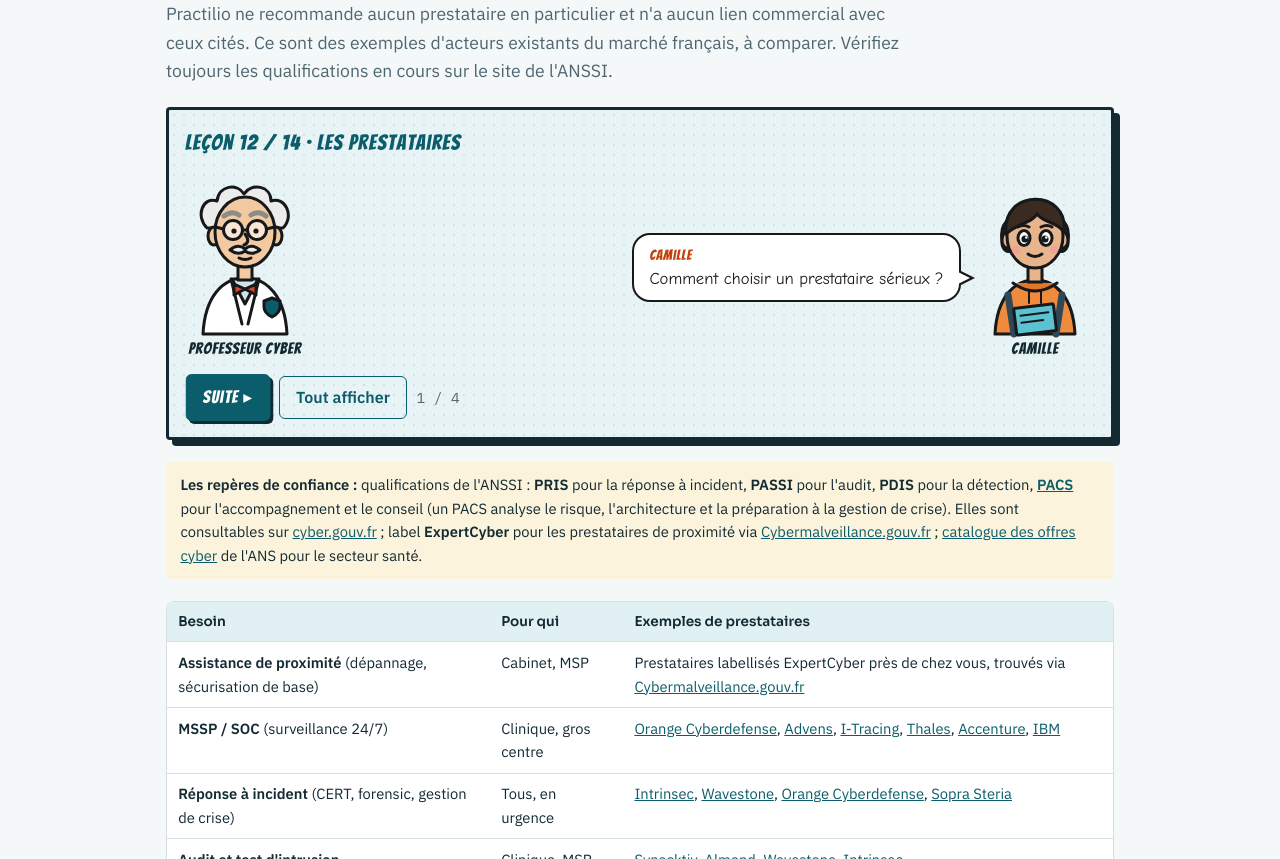
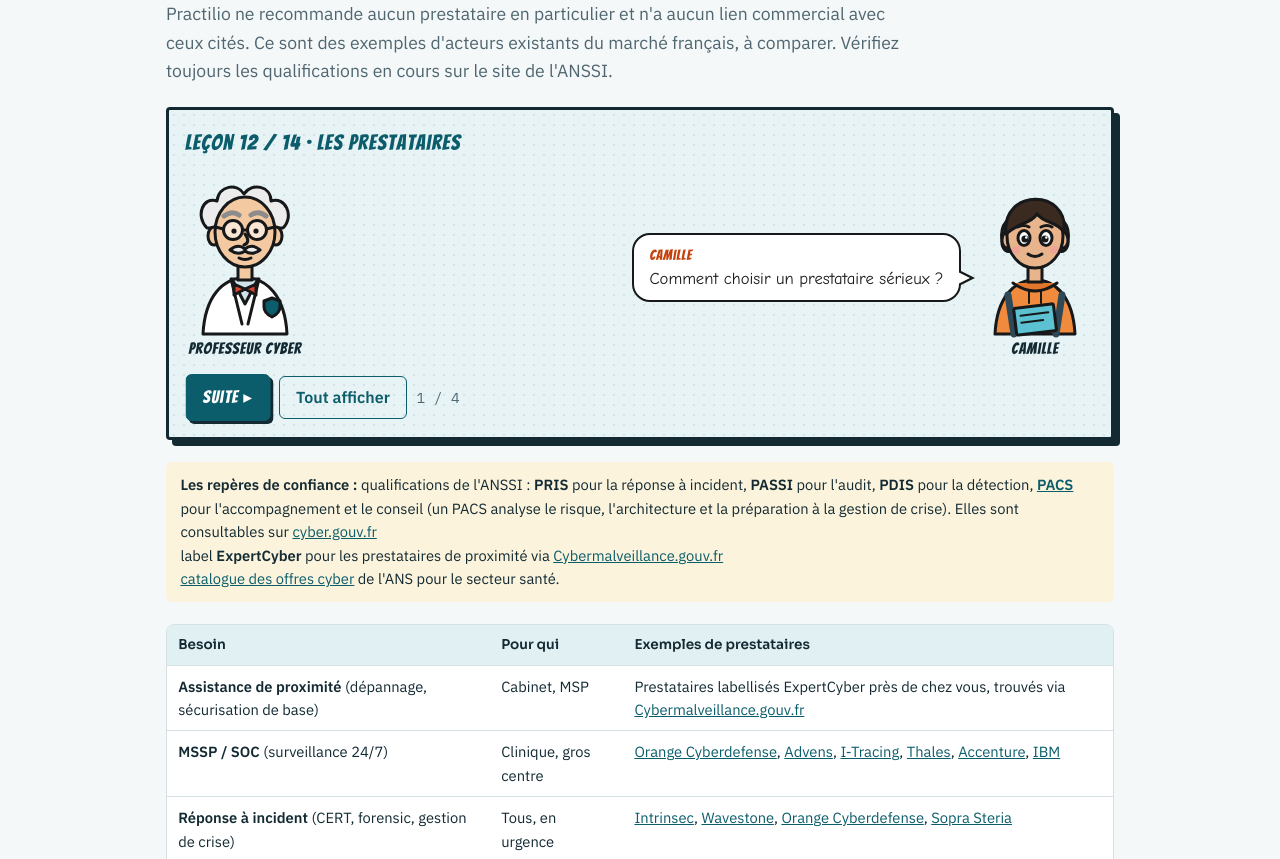
Before and after one commit to tasa95/sensibilisation_practilio, a plain HTML site: page site/prestataires/index.html in a window 1280 px wide. Shown: the part 241-1100 px from the top of the page. Drawn offline with Linux system fonts and the light colour scheme.

Commit message:
correction prestataires ;

```diff
--- a/site/prestataires/index.html
+++ b/site/prestataires/index.html
@@ -83,7 +83,7 @@
   <p class="eyebrow">Prestataires</p>
   <h1>Choisir un prestataire selon votre besoin</h1>
   <p class="lead">Practilio ne recommande aucun prestataire en particulier et n'a aucun lien commercial avec ceux cités. Ce sont des exemples d'acteurs existants du marché français, à comparer. Vérifiez toujours les qualifications en cours sur le site de l'ANSSI.</p>
-  <div class="note"><strong>Les repères de confiance :</strong> qualifications de l'ANSSI : <strong>PRIS</strong> pour la réponse à incident, <strong>PASSI</strong> pour l'audit, <strong>PDIS</strong> pour la détection, <a href="https://cyber.gouv.fr/offre-de-service/solutions-certifiees-et-qualifiees/services-de-securite-evalue/solutions-en-cours-de-qualification/pacs/" target="_blank" rel="noopener"><strong>PACS</strong></a> pour l'accompagnement et le conseil (un PACS analyse le risque, l'architecture et la préparation à la gestion de crise). Elles sont consultables sur <a href="https://cyber.gouv.fr/prestataires-de-reponse-aux-incidents-de-securite-pris" target="_blank" rel="noopener">cyber.gouv.fr</a> ; label <strong>ExpertCyber</strong> pour les prestataires de proximité via <a href="https://www.cybermalveillance.gouv.fr" target="_blank" rel="noopener">Cybermalveillance.gouv.fr</a> ; <a href="https://esante.gouv.fr/strategie-nationale/cybersecurite/catalogue-offres-cyber" target="_blank" rel="noopener">catalogue des offres cyber</a> de l'ANS pour le secteur santé.</div>
+  <div class="note"><strong>Les repères de confiance :</strong> qualifications de l'ANSSI : <strong>PRIS</strong> pour la réponse à incident, <strong>PASSI</strong> pour l'audit, <strong>PDIS</strong> pour la détection, <a href="https://cyber.gouv.fr/offre-de-service/solutions-certifiees-et-qualifiees/services-de-securite-evalue/solutions-en-cours-de-qualification/pacs/" target="_blank" rel="noopener"><strong>PACS</strong></a> pour l'accompagnement et le conseil (un PACS analyse le risque, l'architecture et la préparation à la gestion de crise). Elles sont consultables sur <a href="https://cyber.gouv.fr/prestataires-de-reponse-aux-incidents-de-securite-pris" target="_blank" rel="noopener">cyber.gouv.fr</a> <br> label <strong>ExpertCyber</strong> pour les prestataires de proximité via <a href="https://www.cybermalveillance.gouv.fr" target="_blank" rel="noopener">Cybermalveillance.gouv.fr</a> <br> <a href="https://esante.gouv.fr/strategie-nationale/cybersecurite/catalogue-offres-cyber" target="_blank" rel="noopener">catalogue des offres cyber</a> de l'ANS pour le secteur santé.</div>
   <div class="tablebox"><table>
     <thead><tr><th>Besoin</th><th>Pour qui</th><th>Exemples de prestataires</th></tr></thead>
     <tbody>
```
